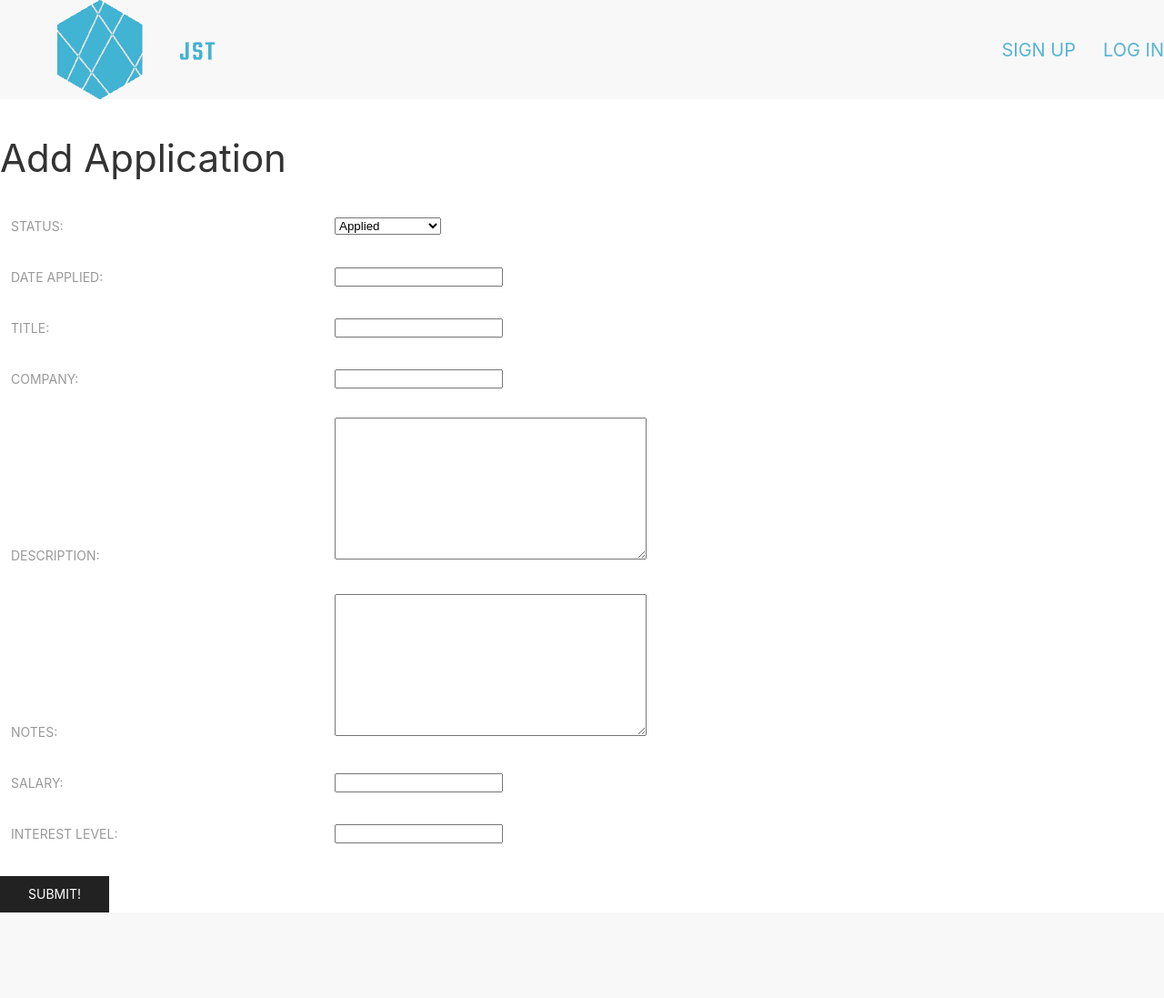
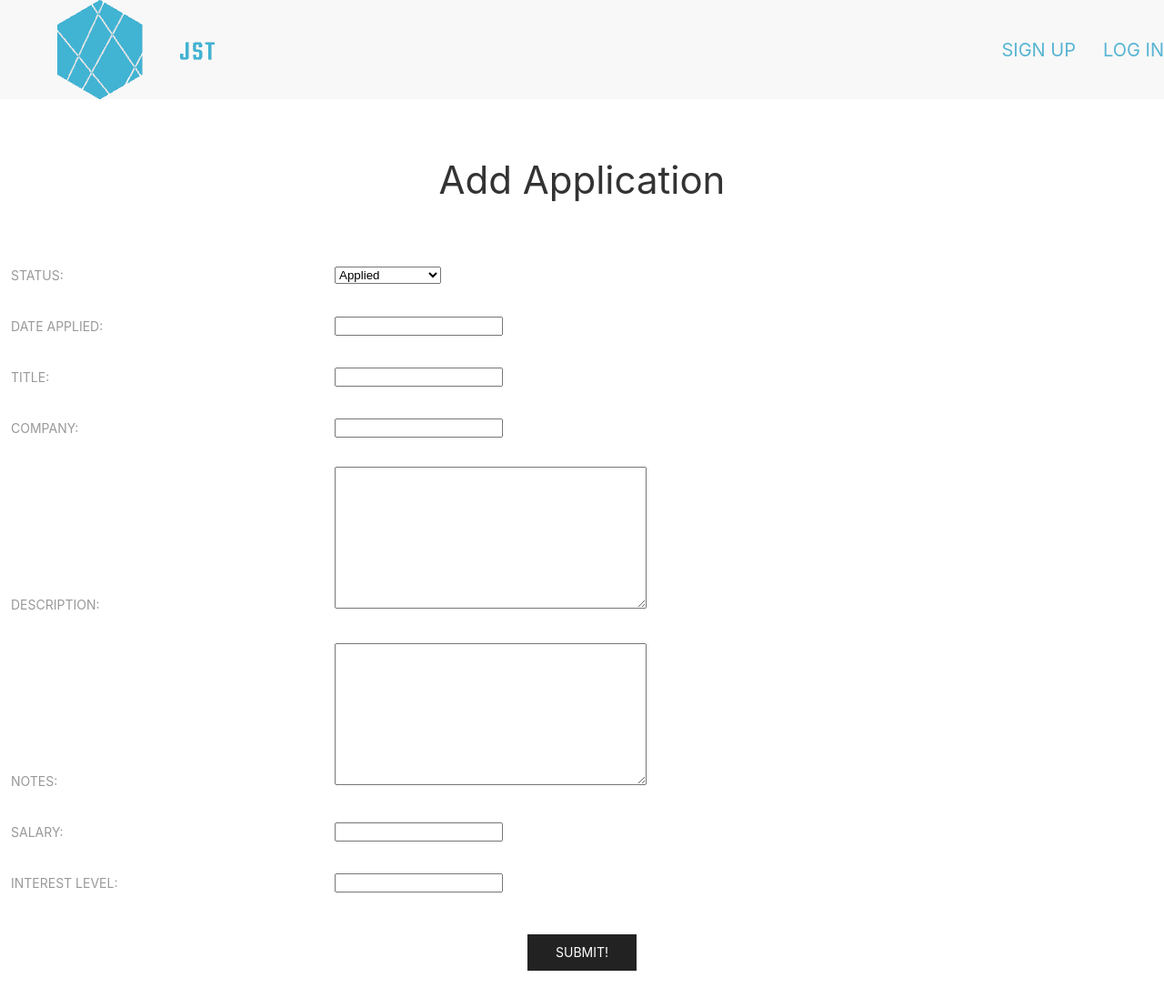
Before and after one commit to rperillo1/Job-Search-Tracker, a Django app: page /applications/create/ in a window 1280 px wide. Shown: the whole page at 91% size. Before the commit the page ends 1003 px from the top, so only its background shows below. Run offline with Django 3.2, Linux system fonts and the light colour scheme; some libraries are stand-ins or nearby versions.

Commit message:
app add form

```diff
--- a/main_app/static/main_app/styles/main.css
+++ b/main_app/static/main_app/styles/main.css
@@ -149,3 +149,7 @@ span.step {
 .teal-text {
     color: var(--main-accent);
 }
+
+.app-form {
+    margin-top: 8vh;
+}
--- a/main_app/templates/main_app/application_form.html
+++ b/main_app/templates/main_app/application_form.html
@@ -4,17 +4,19 @@
   {% if object %}
     <h1>Edit <span class="teal-text">{{object.name}}</span></h1>
   {% else %}
-    <h1>Add Application</h1>
+  <div class="uk-grid app-form">
+    <h1 class="uk-align-center">Add Application</h1>
+  </div>
   {% endif %}
   <!-- Leaving the action empty makes the form post to the same url used to display it -->
-  <form action="" method="post">
+  <form action="" method="post" >
     <!-- Django requires the following for security purposes -->
     {% csrf_token %}
     <table class="uk-table">
       <!-- Render the inputs inside of <tr>s & <td>s -->
       {{ form.as_table }}
     </table>
-    <input type="submit" value="Submit!" class="uk-button uk-button-secondary">
+    <input type="submit" value="Submit!" class="uk-button uk-button-secondary uk-align-center">
   </form>
 
 {% endblock %}
```
